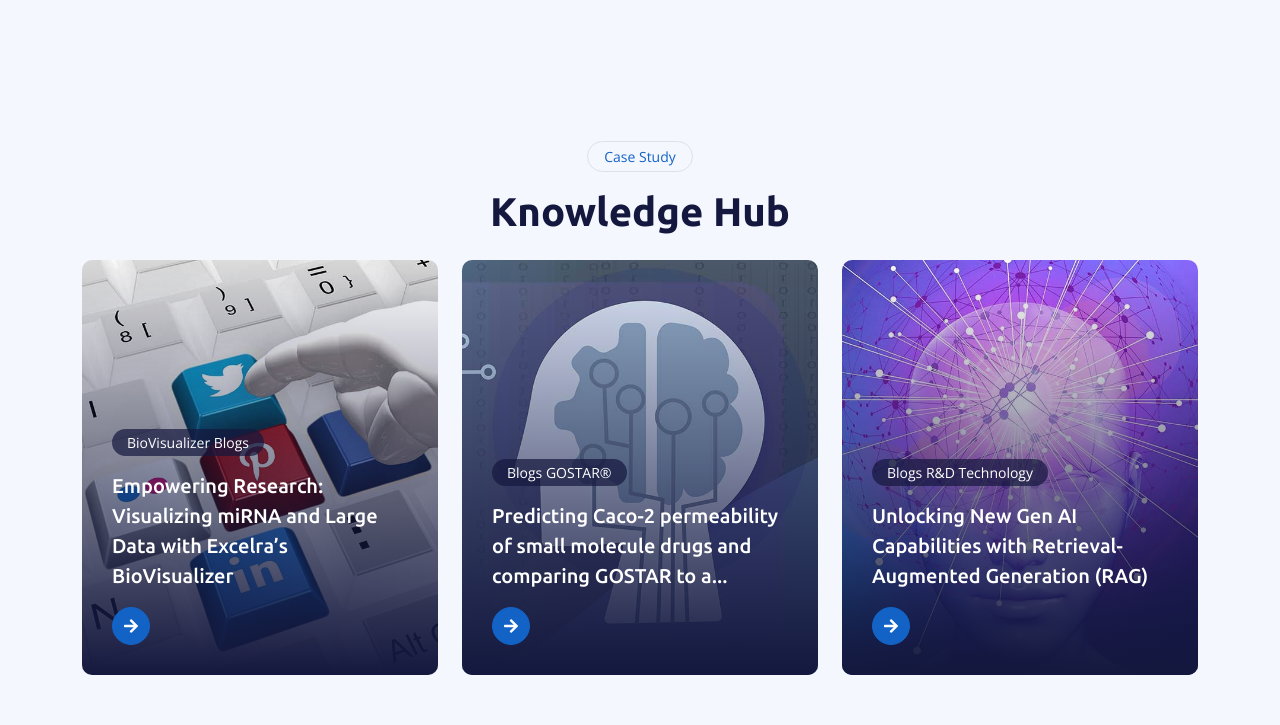
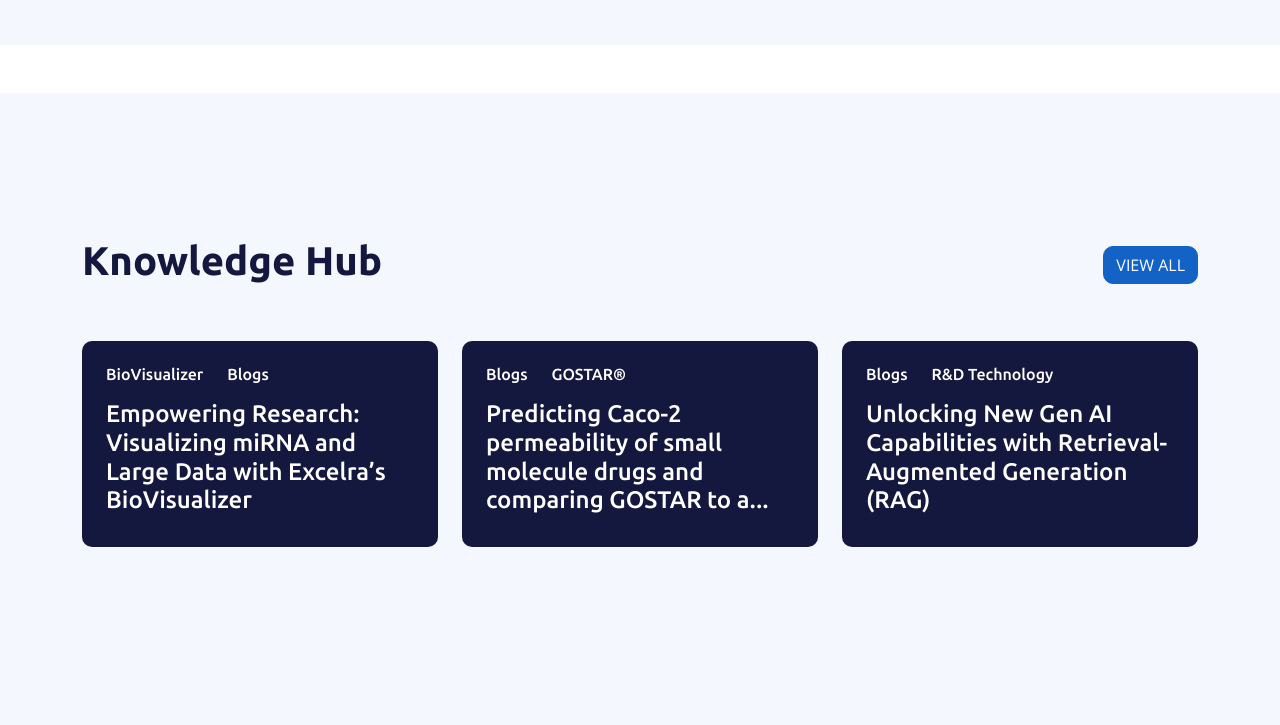
Before and after one commit to Muskan-saini13/xana_bioinformatics, a plain HTML site: page index.html in a window 1280 px wide. Shown: the part 3155-3880 px from the top of the page. Drawn offline with nearby package versions, Linux system fonts and the light colour scheme.

Commit message:
Update Index Page

```diff
--- a/index.html
+++ b/index.html
@@ -217,7 +217,7 @@
                             </a>
                         </div>
                         <div class="col-md-4">
-                            <a href="./technology">
+                            <a href="./technologies.html">
                                 <div class="card align-items-center py-5"
                                     style="border: 2px solid blue; min-height: 400px;">
                                     <img src="./img/microsoft.png" width="100" alt="">
@@ -345,54 +345,48 @@
     <!-- Feature End -->
 
 
-    <!-- Case Start -->
-    <div class="container-fluid bg-light py-5">
-        <div class="container py-5">
-            <div class="mx-auto text-center wow fadeIn" data-wow-delay="0.1s" style="max-width: 500px;">
-                <div class="btn btn-sm border rounded-pill text-primary px-3 mb-3">Case Study</div>
-                <h1 class="mb-4">Knowledge Hub</h1>
-            </div>
-            <div class="row g-4">
+    <!-- Case Study Start -->
+    <section id="news" class="mt-5 py-5 bg-light">
+        <div class="container text-center text-md-start py-5">
+            <div class="row">
+                <div class="col-md-6 my-5">
+                    <h1>Knowledge Hub</h1>
+                </div>
+                <div class="col-md-6 my-5 d-md-flex justify-content-end align-items-center">
+                    <a href="./news" class="btn btn-primary">VIEW ALL</a>
+                </div>
+                <div class="col-lg-4 wow fadeIn" data-wow-delay="0.7s">
+                    <div class="rounded mb-2 p-4 bg-dark">
+                        <div class="d-flex gap-4 fw-bold">
+                            <h6 class="text-white">BioVisualizer</h6>
+                            <h6 class="text-white">Blogs</h6>
+                        </div>
+                        <h4 class="text-white my-2">Empowering Research: Visualizing miRNA and Large Data with Excelra’s BioVisualizer</h4>
+                    </div>
+                </div>
                 <div class="col-lg-4 wow fadeIn" data-wow-delay="0.3s">
-                    <div class="case-item position-relative overflow-hidden rounded mb-2">
-                        <img class="img-fluid" src="img/project-1.jpg" alt="">
-                        <a class="case-overlay text-decoration-none" href="">
-                            <small>BioVisualizer Blogs</small>
-                            <h5 class="lh-base text-white mb-3">Empowering Research: Visualizing miRNA and Large Data
-                                with Excelra’s BioVisualizer
-                            </h5>
-                            <span class="btn btn-square btn-primary"><i class="fa fa-arrow-right"></i></span>
-                        </a>
+                    <div class="rounded mb-2 p-4 bg-dark">
+                        <div class="d-flex gap-4 fw-bold">
+                            <h6 class="text-white">Blogs</h6>
+                            <h6 class="text-white">GOSTAR®</h6>
+                        </div>
+                        <h4 class="text-white my-2">Predicting Caco-2 permeability of small molecule drugs and comparing GOSTAR to a...</h4>
                     </div>
                 </div>
                 <div class="col-lg-4 wow fadeIn" data-wow-delay="0.5s">
-                    <div class="case-item position-relative overflow-hidden rounded mb-2">
-                        <img class="img-fluid" src="img/project-2.jpg" alt="">
-                        <a class="case-overlay text-decoration-none" href="">
-                            <small>Blogs GOSTAR®</small>
-                            <h5 class="lh-base text-white mb-3">Predicting Caco-2 permeability of small molecule drugs
-                                and comparing GOSTAR to a...
-                            </h5>
-                            <span class="btn btn-square btn-primary"><i class="fa fa-arrow-right"></i></span>
-                        </a>
-                    </div>
-                </div>
-                <div class="col-lg-4 wow fadeIn" data-wow-delay="0.7s">
-                    <div class="case-item position-relative overflow-hidden rounded mb-2">
-                        <img class="img-fluid" src="img/project-3.jpg" alt="">
-                        <a class="case-overlay text-decoration-none" href="">
-                            <small>Blogs R&D Technology</small>
-                            <h5 class="lh-base text-white mb-3">Unlocking New Gen AI Capabilities with
-                                Retrieval-Augmented Generation (RAG)
-                            </h5>
-                            <span class="btn btn-square btn-primary"><i class="fa fa-arrow-right"></i></span>
-                        </a>
+                    <div class="rounded mb-2 p-4 bg-dark">
+                        <div class="d-flex gap-4 fw-bold">
+                            <h6 class="text-white">Blogs</h6>
+                            <h6 class="text-white">R&D Technology</h6>
+                        </div>
+                        <h4 class="text-white my-2">Unlocking New Gen AI Capabilities with Retrieval-Augmented Generation (RAG)
+                        </h4>
                     </div>
                 </div>
             </div>
         </div>
-    </div>
-    <!-- Case End -->
+    </section>
+    <!-- Case Study End -->
 
 
     <!-- Apart Start -->
```
